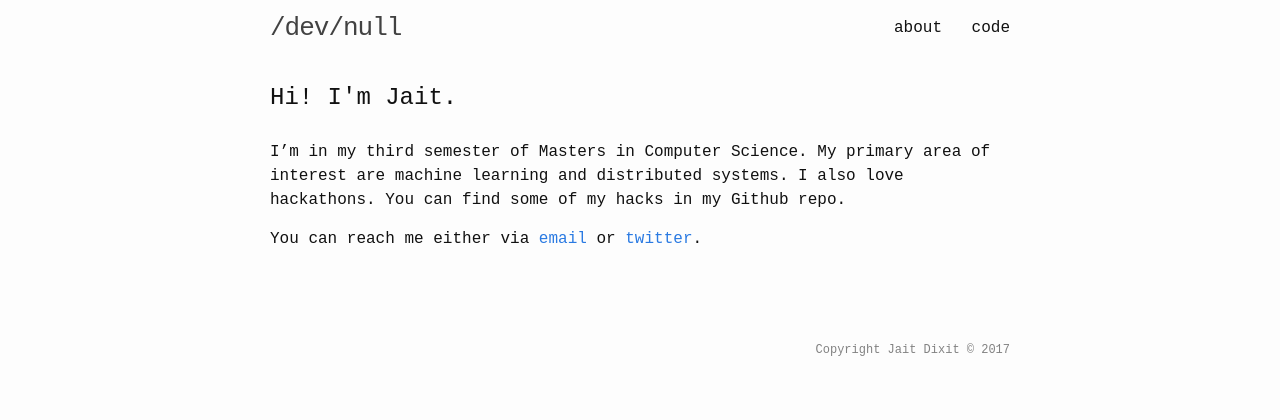
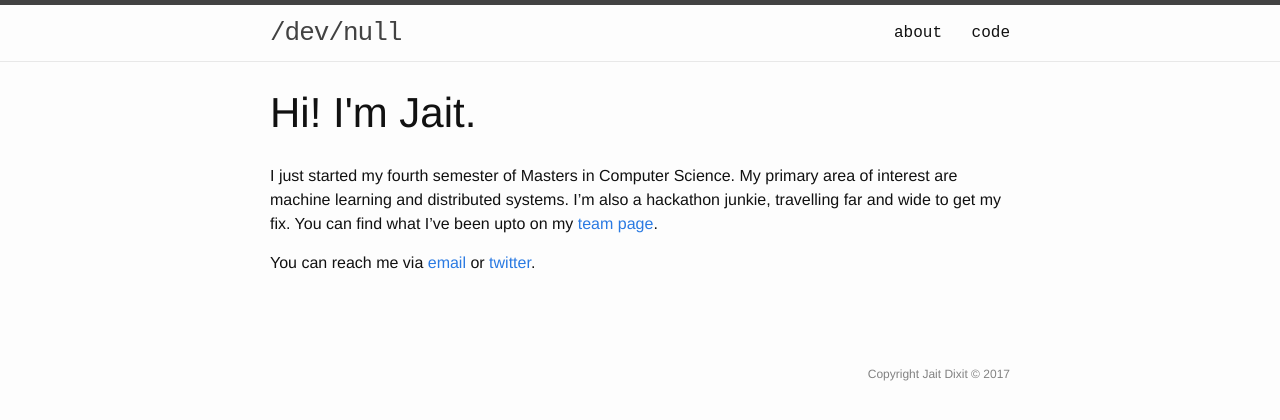
Before and after one commit to jaitd/jaitd.github.io, a Jekyll site: the page built from about.md, in a window 1280 px wide. Shown: the top 420 px of the page. Built offline with Jekyll 4.4.1, drawn with Linux system fonts in a browser that asks for light colours.

Commit message:
update styles and about page

```diff
--- a/_sass/minima/_layout.scss
+++ b/_sass/minima/_layout.scss
@@ -2,8 +2,8 @@
  * Site header
  */
 .site-header {
-  //border-top: 5px solid $grey-color-dark;
-  //border-bottom: 1px solid $grey-color-light;
+  border-top: 5px solid $grey-color-dark;
+  border-bottom: 1px solid $grey-color-light;
   min-height: 56px;
 
   // Positioning context for the mobile navigation icon
@@ -11,6 +11,7 @@
 }
 
 .site-title {
+  font-family: monospace;
   font-size: 26px;
   font-weight: 300;
   line-height: 56px;
@@ -25,6 +26,7 @@
 }
 
 .site-nav {
+  font-family: monospace;
   float: right;
   line-height: 56px;
 
@@ -172,7 +174,7 @@
 }
 
 .post-title {
-  font-size: 24px;
+  font-size: 42px;
   //letter-spacing: -1px;
   line-height: 1;
 
--- a/about.md
+++ b/about.md
@@ -5,11 +5,13 @@ title: Hi! I'm Jait.
 permalink: /about/
 ---
 
-I'm in my third semester of Masters in Computer Science. My primary area of interest
-are machine learning and distributed systems. I also love hackathons. You can find
-some of my hacks in my Github repo.
+I just started my fourth semester of Masters in Computer Science. My primary
+area of interest are machine learning and distributed systems. I'm also a
+hackathon junkie, travelling far and wide to get my fix. You can find what I've
+been upto on my [team page][teampage].
 
-You can reach me either via [email][email] or [twitter][twitter].
+You can reach me via [email][email] or [twitter][twitter].
 
 [email]: mailto:{{ site.email }}
 [twitter]: https://twitter.com/jaitdixit
+[teampage]: https://hackback.tech
--- a/assets/main.scss
+++ b/assets/main.scss
@@ -4,7 +4,7 @@
 @charset "utf-8";
 
 // Our variables
-$base-font-family: monospace;
+$base-font-family: "Helvetica Neue", Helvetica, Arial, sans-serif;
 $base-font-size:   16px;
 $base-font-weight: 400;
 $small-font-size:  $base-font-size * 0.875;
```
